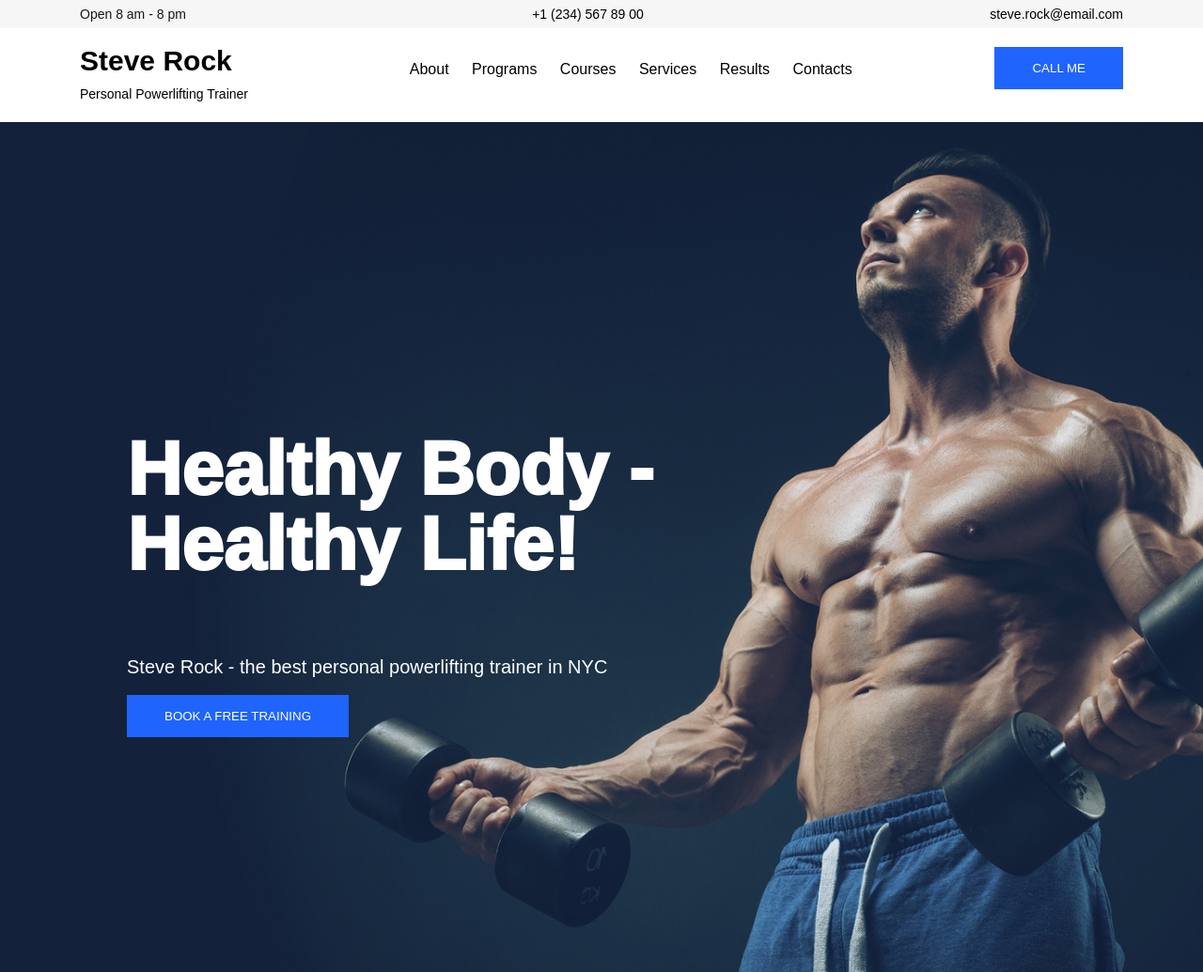
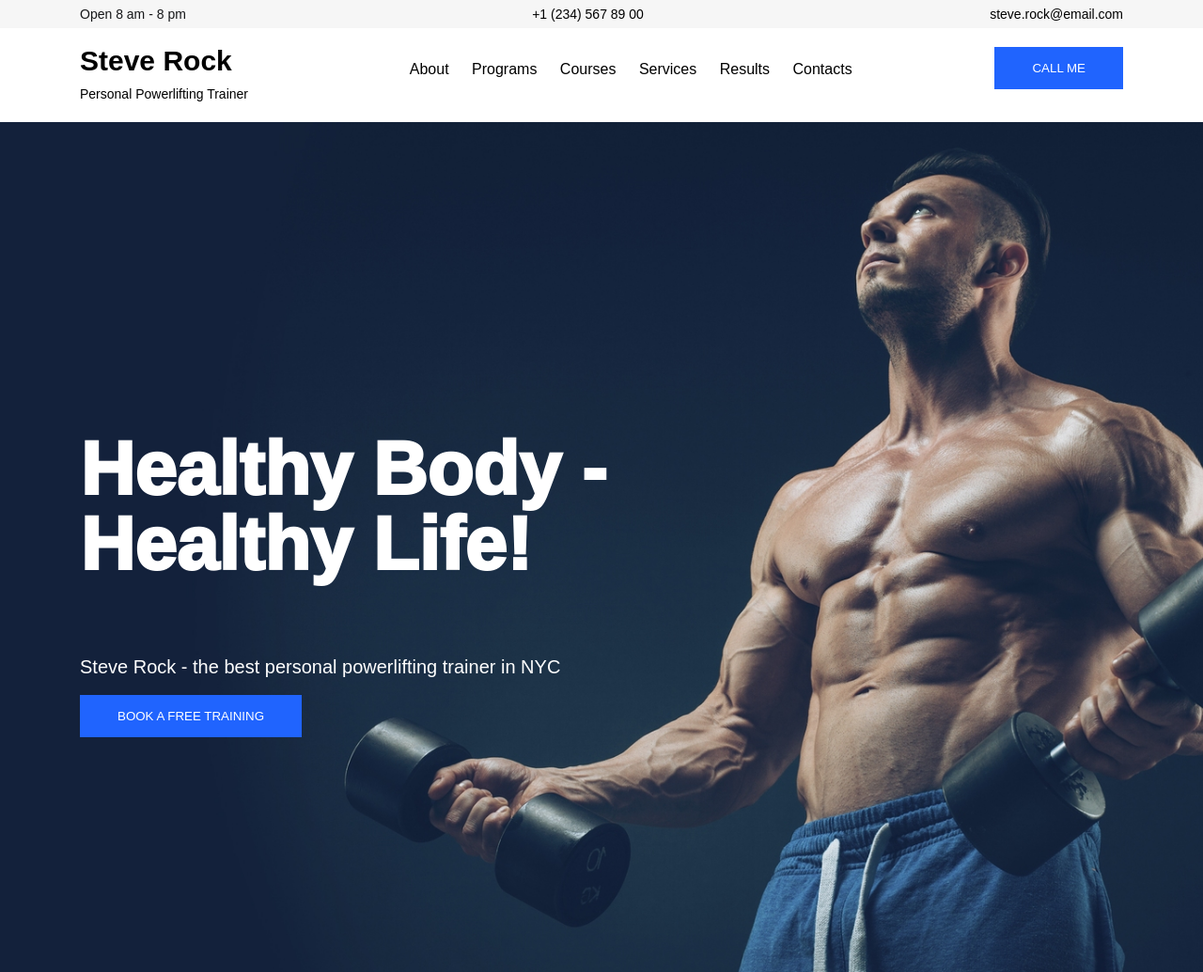
Before and after one commit to stanislavyukha/my-site, a plain HTML site: page index.html in a window 1280 px wide. Shown: the top 1035 px of the page at 94% size. Drawn offline with Linux system fonts and the light colour scheme.

Commit message:
edit html

```diff
--- a/css/index.css
+++ b/css/index.css
@@ -76,7 +76,6 @@ h1 {
 .banner {
   padding-top: 250px;
   padding-bottom: 250px;
-  padding-left: 100px;
   background-image: url(../img/index/banner.jpeg);
   background-position: center;
   background-size: cover;
```
